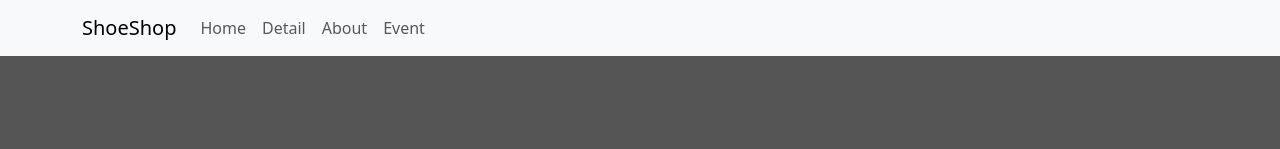
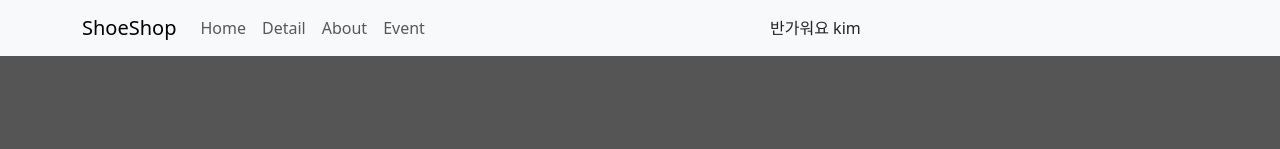
Before and after one commit to kickbell/reactweb, a React (Create React App) app in the folder shop/: page / in a window 1280 px wide. Shown: the top 149 px of the page. Built offline with nearby package versions, Linux system fonts and the light colour scheme.

Commit message:
Add react-query

```diff
--- a/shop/package.json
+++ b/shop/package.json
@@ -4,6 +4,7 @@
   "private": true,
   "dependencies": {
     "@reduxjs/toolkit": "^2.0.1",
+    "@tanstack/react-query": "^5.17.8",
     "@testing-library/jest-dom": "^5.17.0",
     "@testing-library/react": "^13.4.0",
     "@testing-library/user-event": "^13.5.0",
--- a/shop/src/App.js
+++ b/shop/src/App.js
@@ -11,9 +11,15 @@ import Cart from './components/Cart.js'
 import NavigationBar from './components/NavigationBar.js'
 import axios from 'axios'
 import LoadingSpinner from './components/LoadingSpinner.js';
+// import { useQuery } from '@tanstack/react-query';
 
 
 function App() {
+
+  // let result = useQuery('작명', ()=>
+  //   axios.get('https://codingapple1.github.io/userdata.json')
+  //   .then((a)=>{ return a.data })
+  // )
 
   //최근 본 상품기능
   useEffect(()=>{
--- a/shop/src/components/NavigationBar.js
+++ b/shop/src/components/NavigationBar.js
@@ -1,18 +1,33 @@
-import { Navbar, Container, Nav} from 'react-bootstrap'
+import { Navbar, Container, Nav } from 'react-bootstrap'
 import { useNavigate } from 'react-router-dom';
+// import { useQuery } from '@tanstack/react-query';
 
 function NavigationBar() {
   let navigate = useNavigate();
+
+  // let result = useQuery('작명', ()=>
+  //   axios.get('https://codingapple1.github.io/userdata.json')
+  //   .then((a)=>{
+  //     console.log('요청됨')
+  //     return a.data
+  //   })
+  //   { staleTime : 2000 } //2초 안에는 refetch 안함
+  // )
 
   return (
     <Navbar bg="light" data-bs-theme="light">
       <Container>
         <Navbar.Brand href="#home">ShoeShop</Navbar.Brand>
         <Nav className="me-auto">
-            <Nav.Link onClick={()=>{ navigate('/')}}>Home</Nav.Link>
-            <Nav.Link onClick={()=>{ navigate('/detail')}}>Detail</Nav.Link>
-            <Nav.Link onClick={()=>{ navigate('/about/member')}}>About</Nav.Link>
-            <Nav.Link onClick={()=>{ navigate('/event/one')}}>Event</Nav.Link>
+          <Nav.Link onClick={() => { navigate('/') }}>Home</Nav.Link>
+          <Nav.Link onClick={() => { navigate('/detail') }}>Detail</Nav.Link>
+          <Nav.Link onClick={() => { navigate('/about/member') }}>About</Nav.Link>
+          <Nav.Link onClick={() => { navigate('/event/one') }}>Event</Nav.Link>
+        </Nav>
+        <Nav className="me-auto">반가워요 kim
+          {/* {result.isLoading && '로딩중'}
+          {result.error && '에러남'}
+          {result.data && result.data.name} */}
         </Nav>
       </Container>
     </Navbar>
--- a/shop/src/index.js
+++ b/shop/src/index.js
@@ -6,15 +6,19 @@ import reportWebVitals from './reportWebVitals';
 import { BrowserRouter } from "react-router-dom";
 import { Provider } from "react-redux";
 import store from './store.js'
+// import { QueryClient, QueryClientProvider } from "react-query";
+// const queryClient = new QueryClient()
 
 const root = ReactDOM.createRoot(document.getElementById('root'));
 root.render(
   // <React.StrictMode>
+  // <QueryClientProvider client={queryClient}>
     <Provider store={store}>
       <BrowserRouter>
         <App />
       </BrowserRouter>
     </Provider>
+  // </QueryClientProvider>
   // </React.StrictMode>
 );
 
```
Also changed, not shown: 1 other file (tests, documents, lock files or other folders). Lines whose indentation alone changed are shown as unchanged.
